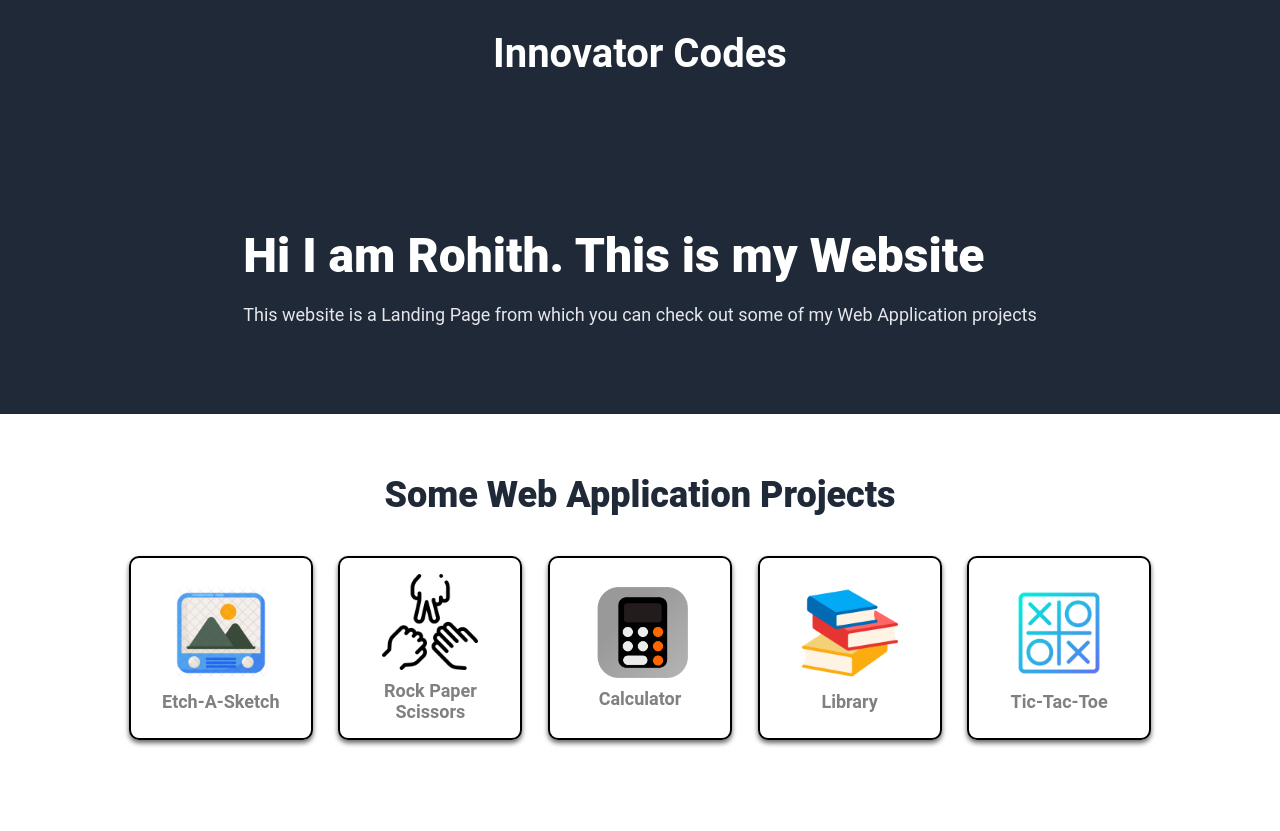
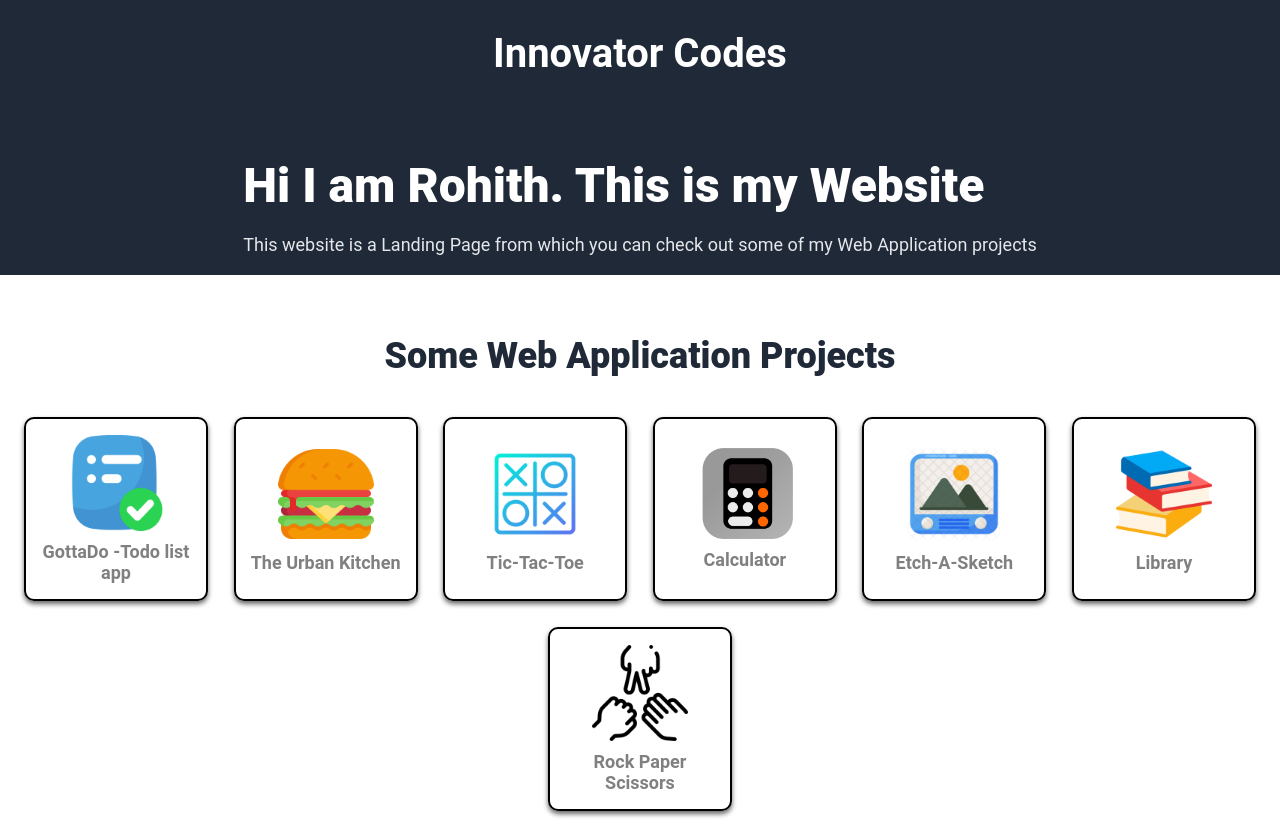
Before and after one commit to InnovatorCodes/resume-website, a website: page index.html in a window 1280 px wide. Before the commit the page ends 800 px from the top, so only its background shows below. Drawn offline with Linux system fonts and the light colour scheme.

Commit message:
New Projects added

```diff
--- a/index.html
+++ b/index.html
@@ -1,4 +1,4 @@
-<!DOCTYPE html>
+    <!DOCTYPE html>
 <html lang="en">
 <head>
     <meta charset="UTF-8">
@@ -21,23 +21,42 @@
             <div id="title">Some Web Application Projects</div>
             <div class="cards">
                 <div class="card">
-                    <a href="https://innovatorcodes.github.io/etch-a-sketch" target="_blank">
+                    <a href="https://innovatorcodes.github.io/Todo-list/" target="_blank">
                     <div class="imgspc">
-                        <img src="./images/etch.png">
-                        <div class="subtext">Etch-A-Sketch</div>
+                        <img src="./images/GottaDo.png">
+                        <div class="subtext">GottaDo -Todo list app</div>
                     </div>
                     </a>
                 </div>
-                <a href="https://innovatorcodes.github.io/rock-paper-scissors/" target="_blank">
                 <div class="card">
-                    <div class="imgspc"><img src="./images/rps.png"><div class="subtext">Rock Paper Scissors</div></div>
+                    <a href="https://innovatorcodes.github.io/webpack-project/" target="_blank">
+                    <div class="imgspc">
+                        <img src="./images/restaurant.png">
+                        <div class="subtext">The Urban Kitchen</div>
+                    </div>
+                    </a>
                 </div>
-                </a>
+                <div class="card">
+                    <a href="https://innovatorcodes.github.io/tic-tac-toe" target="_blank">
+                    <div class="imgspc">
+                        <img src="./images/tic_tac_toe.png">
+                        <div class="subtext">Tic-Tac-Toe</div>
+                    </div>
+                    </a>
+                </div>
                 <div class="card">
                     <a href="https://innovatorcodes.github.io/calculator" target="_blank">
                     <div class="imgspc">
                         <img src="./images/calculator.png">
                         <div class="subtext">Calculator</div>
+                    </div>
+                    </a>
+                </div>
+                <div class="card">
+                    <a href="https://innovatorcodes.github.io/etch-a-sketch" target="_blank">
+                    <div class="imgspc">
+                        <img src="./images/etch.png">
+                        <div class="subtext">Etch-A-Sketch</div>
                     </div>
                     </a>
                 </div>
@@ -50,10 +69,10 @@
                     </a>
                 </div>
                 <div class="card">
-                    <a href="https://innovatorcodes.github.io/tic-tac-toe" target="_blank">
+                    <a href="https://innovatorcodes.github.io/rock-paper-scissors/" target="_blank">
                     <div class="imgspc">
-                        <img src="./images/tic_tac_toe.png">
-                        <div class="subtext">Tic-Tac-Toe</div>
+                        <img src="./images/rps.png">
+                        <div class="subtext">Rock Paper Scissors</div>
                     </div>
                     </a>
                 </div>
```
Also changed, not shown: package.json (added, +12 -0 lines), images/GottaDo.png (added), images/calculator.jpg (deleted), images/restaurant.png (added).
